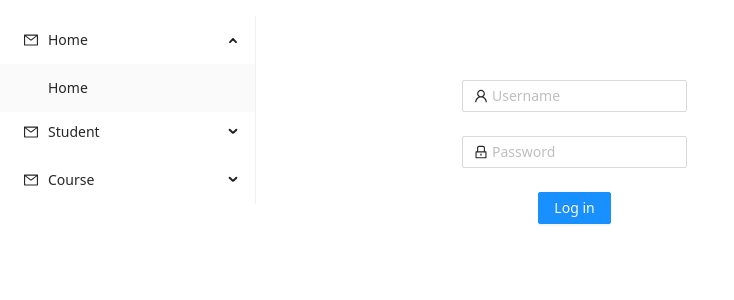
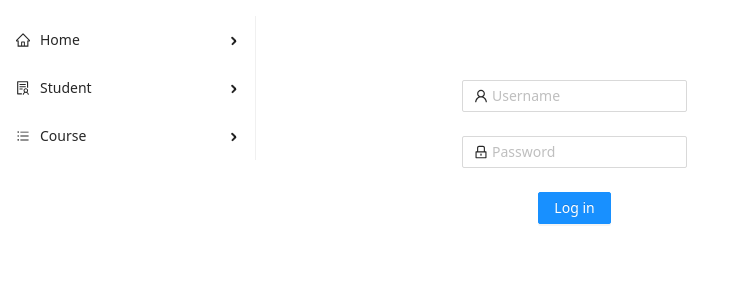
Before and after one commit to nmduc99/Demo_crud_simple_front, a React (Create React App) app: page / in a window 1280 px wide. Shown: the top 300 px of the page, without its empty margins (0-734 px from the left). Built offline with nearby package versions, Linux system fonts and the light colour scheme.

Commit message:
update 7.4.21

```diff
--- a/package.json
+++ b/package.json
@@ -12,6 +12,7 @@
     "axios": "^0.21.1",
     "bootstrap": "^5.0.0-beta3",
     "lodash": "^4.17.21",
+    "lodash.delay": "^4.1.1",
     "mdbreact": "^5.0.1",
     "query-string": "^7.0.0",
     "react": "^17.0.2",
--- a/src/App.css
+++ b/src/App.css
@@ -48,10 +48,10 @@
       float: right;
     }
 
-    .ant-menu{
+.ant-menu{
       margin-top: 1rem;
       float: left;
-    }
+}
 
 .ant-alert{
       width: auto;
@@ -68,8 +68,12 @@
   height: auto;
   position: absolute ;
   left: 30%;
-  margin-top: 2rem;
+  margin-top: 3rem;
  }
+
+.ant-spin{
+  margin-top: 5rem;
+}
 
 @keyframes App-logo-spin {
   from {
--- a/src/App.js
+++ b/src/App.js
@@ -3,20 +3,20 @@ import StudentList from './components/student/StudentList';
 import CourseList from './components/course/CourseList';
 import React, { useState } from "react";
 
-import { MailOutlined } from '@ant-design/icons';
+import { HomeOutlined, SolutionOutlined, BarsOutlined } from '@ant-design/icons';
 import {
-  BrowserRouter as Router,
+  // BrowserRouter as Router,
   //Switch,
   Route,
-  Link,
+  // Link,
   useHistory
 } from "react-router-dom";
-import { Nav, NavItem, Col } from 'reactstrap';
+import { Col } from 'reactstrap';
 import NormalLoginForm from './components/authentication/NormalLoginForm'
-import { Alert, Menu } from 'antd';
+import { Alert, Menu  } from 'antd';
 
 const { SubMenu } = Menu;
-const Index = () => <h2>Home</h2>;
+const Index = () => <h1>Home</h1>;
 function App() {
 
   const [authen, setAuthen] = useState(false);
@@ -29,12 +29,17 @@ function App() {
     }
   }
 
+
   const renderComponent = (authen) => {
     if (authen) {
       return (
         <React.Fragment>
           <Col sm="3">
-            <Alert message="Logged in successfully" type="success" closable showIcon />
+            <Alert  //"Logged in successfully"
+             message={
+              "Logged in successfully"
+             }
+             type="success"  closable />
           </Col>
           <Route path="/home" exact component={Index} />
           <Route path="/students/" exact component={StudentList} />
@@ -50,10 +55,11 @@ function App() {
     }
   }
 
-  function handleClick(e){
+  function handleClick(e) {
     console.log('click ', e.key);
     history.push(e.key);
   }
+
   return (
     <div className="App">
       {/* <Nav>
@@ -66,24 +72,23 @@ function App() {
           <NavItem>
             <Link to="/courses"><h4>Course</h4></Link>
           </NavItem>
-        </Nav>         */}
+        </Nav>*/}
 
       <Menu
         style={{ width: 256 }}
-          defaultSelectedKeys={['1']}
-          defaultOpenKeys={['sub1']}
-          mode="inline"
+        mode="vertical"
         onClick={handleClick}
       >
-          <SubMenu key="sub1" icon={<MailOutlined />} title="Home">
+
+        <SubMenu key="sub1" icon={<HomeOutlined />} title="Home">
           <Menu.Item key="/home">Home</Menu.Item>
         </SubMenu>
 
-          <SubMenu key="sub2" icon={<MailOutlined />} title="Student">
+        <SubMenu key="sub2" icon={<SolutionOutlined />} title="Student">
           <Menu.Item key="/students">Student List</Menu.Item>
         </SubMenu>
 
-          <SubMenu key="sub3" icon={<MailOutlined />} title="Course">
+        <SubMenu key="sub3" icon={<BarsOutlined />} title="Course">
           <Menu.Item key="/courses">Course List</Menu.Item>
         </SubMenu>
       </Menu>
--- a/src/components/authentication/NormalLoginForm.jsx
+++ b/src/components/authentication/NormalLoginForm.jsx
@@ -5,7 +5,7 @@ import { Col } from 'reactstrap';
 
 const NormalLoginForm = ({ login }) => {
   const onFinish = (values) => {
-    console.log('Received values of form: ', values);
+// console.log('Received values of form: ', values);
     login(values.username, values.password)
   };
 
--- a/src/components/course/CourseList.jsx
+++ b/src/components/course/CourseList.jsx
@@ -3,7 +3,7 @@ import Axios from 'axios'
 import { Button, Modal, ModalHeader, ModalBody, ModalFooter} from 'reactstrap';
 import { Table } from 'reactstrap';
 import { PlusOutlined, EditOutlined, DeleteOutlined } from '@ant-design/icons';
-import { message } from 'antd';
+import { message,Spin } from 'antd';
 
 function CourseList() {
     const key = 'test';
@@ -72,6 +72,7 @@ function CourseList() {
     function handleOnAdd(){
         setModal(true);
     }
+
     function handleCancel(){
         setCourse({
             id: '',
@@ -118,6 +119,8 @@ setModal(true)
             <p> </p>
             <Button color="primary" onClick={handleOnAdd}> <PlusOutlined/>  Add</Button>
             <p> </p>
+            <Spin tip="Loading..." delay="1000"  spinning={loading} size="large">
+
             {!loading && (
                 <Table bordered>
                     <thead>
@@ -138,7 +141,7 @@ setModal(true)
                                     <td>{item.name}</td>
                                     <td>{item.descrition}</td>
                                     <td><Button color="info" onClick={() => editCourse(item.id)}
-                                            > <EditOutlined/> Edit</Button>{' '}
+                                            > <EditOutlined/>Edit</Button>{' '}
                                         <Button onClick={() => {
                                             deleteCourse(item.id);
                                         }}
@@ -152,6 +155,7 @@ setModal(true)
 
                 </Table>
             )}
+            </Spin>
 
             <div>
 
@@ -177,7 +181,6 @@ setModal(true)
                                         value={course.descrition} onChange={e =>  setCourse({...course, descrition: e.target.value})} /> <br />
                                 </div>
 
-
                             </form>
                         </div>
                     </ModalBody>
--- a/src/components/student/StudentList.jsx
+++ b/src/components/student/StudentList.jsx
@@ -4,7 +4,7 @@ import Axios from 'axios'
 import { Button, Modal, ModalHeader, ModalBody, ModalFooter, Table } from 'reactstrap';
 import axios from "axios";
 import { PlusOutlined, EditOutlined, DeleteOutlined } from '@ant-design/icons';
-import { message } from 'antd';
+import { message, Spin } from 'antd';
 
 
 
@@ -13,20 +13,20 @@ function StudentList() {
         const key = 'test';
         const mesdel = () => {
         message.loading({ content: 'Loading...', key });
-        setTimeout(() => {
+            setTimeout(() => {
           message.success({ content: 'Successfully!', key, duration: 2 });
         }, 200);
       };
+
     const deleteStudent = async (id) => {
-
-        try {
+            try {
             await Axios.delete(`http://localhost:8080/students/${id}`);
             await getAll();
             mesdel();
         } catch (error) {
             console.log(error);
         }
-        console.log("Delete");
+        //console.log("Delete");
 
     }
 
@@ -103,6 +103,7 @@ function StudentList() {
         })
         setModal(false);
     }
+
     function editStudent(id) {
 
         axios.get(`http://localhost:8080/students/${id}`)
@@ -136,6 +137,7 @@ function StudentList() {
             <p> </p>
             <Button color="primary"  onClick={handleOnAdd}>  <PlusOutlined/> Add</Button>
             <p> </p>
+            <Spin tip="Loading..." delay="1000" spinning={loading} size="large">
             {!loading && (
                 <Table bordered>
                     <thead>
@@ -161,11 +163,10 @@ function StudentList() {
                                         <Button color="info"
                                             onClick={() => editStudent(item.id)}
                                         > <EditOutlined/> Edit</Button>{' '}
-
                                         <Button  onClick={() => {
                                             deleteStudent(item.id);
                                         }} color="danger"> <DeleteOutlined /> Delete
-                                    </Button>
+                                        </Button>
                                     </td>
                                 </tr>
                             ))
@@ -174,6 +175,8 @@ function StudentList() {
 
                 </Table>
             )}
+
+            </Spin>
 
             <div>
 
@@ -208,8 +211,9 @@ function StudentList() {
                             </form>
                         </div>
                      </ModalBody>
+
                     <ModalFooter>
-                        <Button color="primary" type="submit" form="formSubmit" >Save</Button>{' '}
+                        <Button color="primary" type="submit" form="formSubmit">Save</Button>{' '}
                         <Button color="secondary" onClick={handleCancel}>Cancel</Button>
                     </ModalFooter>
                 </Modal>
```
Also changed, not shown: src/components/menu/SimpleMenu.jsx (deleted, +0 -37 lines), 2 other files (tests, documents, lock files or other folders). Lines whose indentation alone changed are shown as unchanged.
